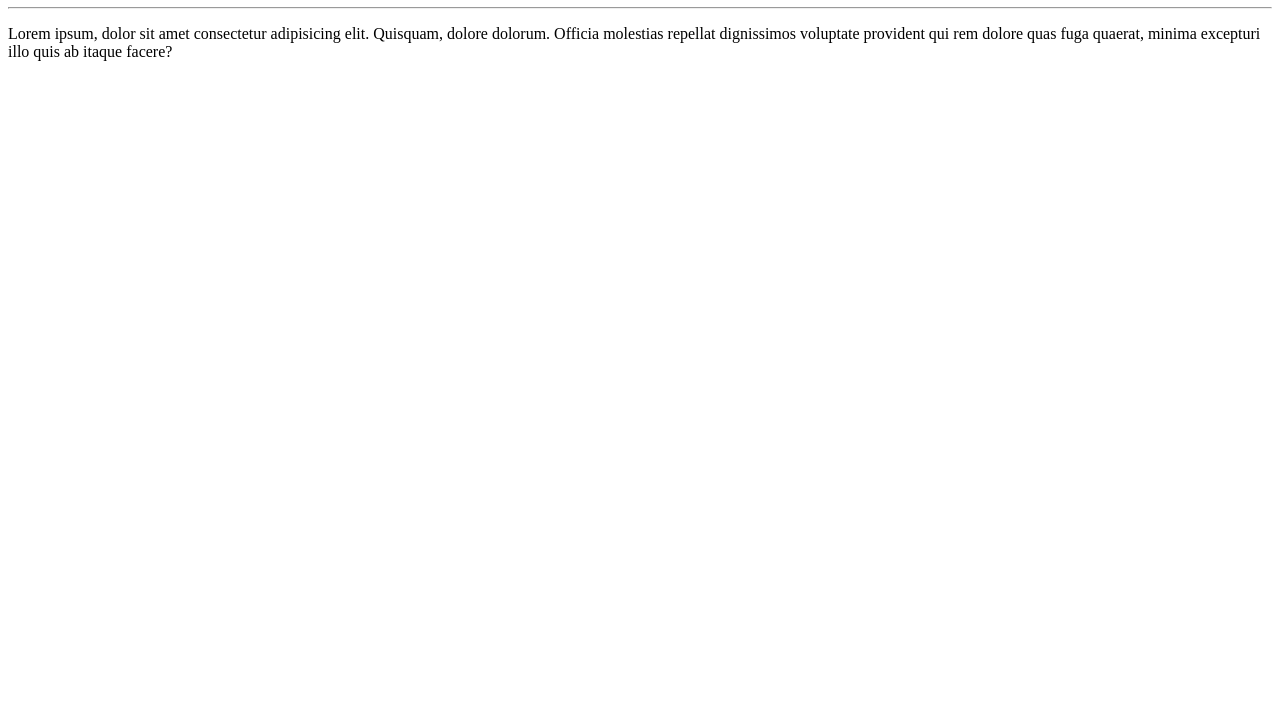
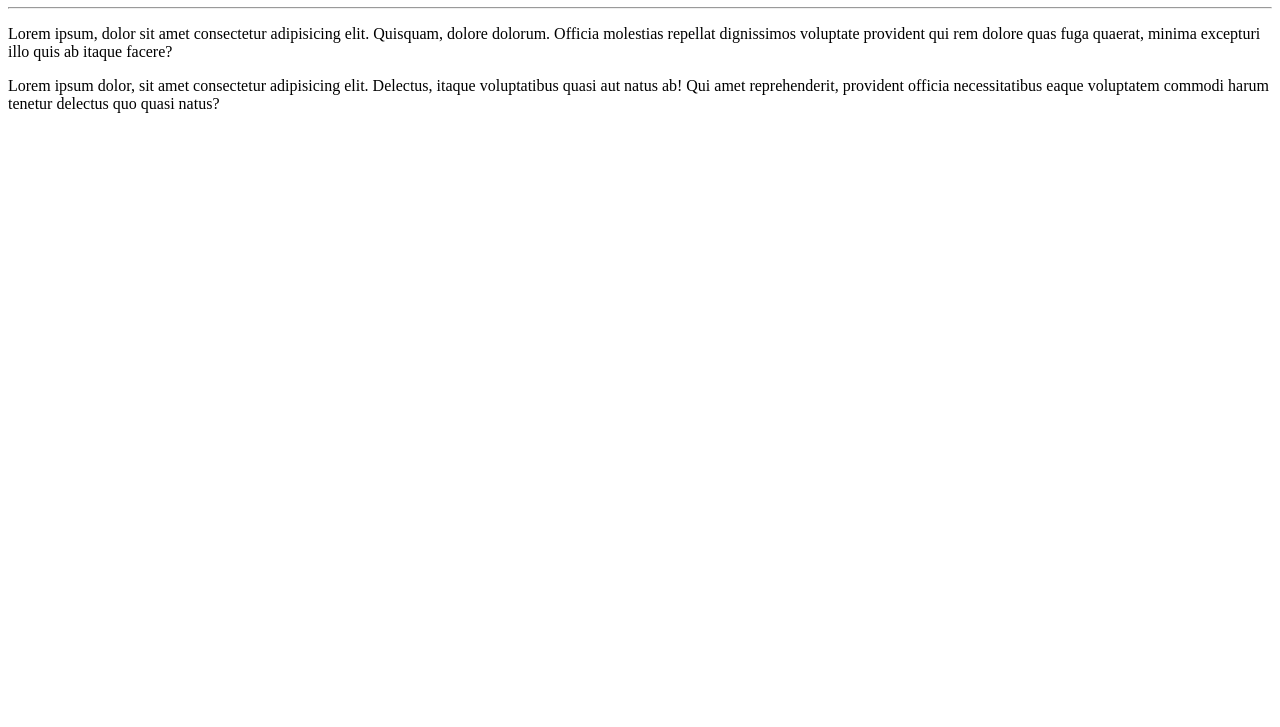
Before and after one commit to DiegoCostaRibeiro/Ola-Mundo, a plain HTML site: page site-exemplo/index.html in a window 1280 px wide. Shown: the part 73-800 px from the top of the page. Drawn offline with Linux system fonts and the light colour scheme.

Commit message:
Adicionei um parágrafo

```diff
--- a/site-exemplo/index.html
+++ b/site-exemplo/index.html
@@ -10,5 +10,6 @@
     <h1>Olá, Mundo!</h1>
     <hr>
     <p>Lorem ipsum, dolor sit amet consectetur adipisicing elit. Quisquam, dolore dolorum. Officia molestias repellat dignissimos voluptate provident qui rem dolore quas fuga quaerat, minima excepturi illo quis ab itaque facere?</p>
+    <p>Lorem ipsum dolor, sit amet consectetur adipisicing elit. Delectus, itaque voluptatibus quasi aut natus ab! Qui amet reprehenderit, provident officia necessitatibus eaque voluptatem commodi harum tenetur delectus quo quasi natus?</p>
 </body>
 </html>
```
